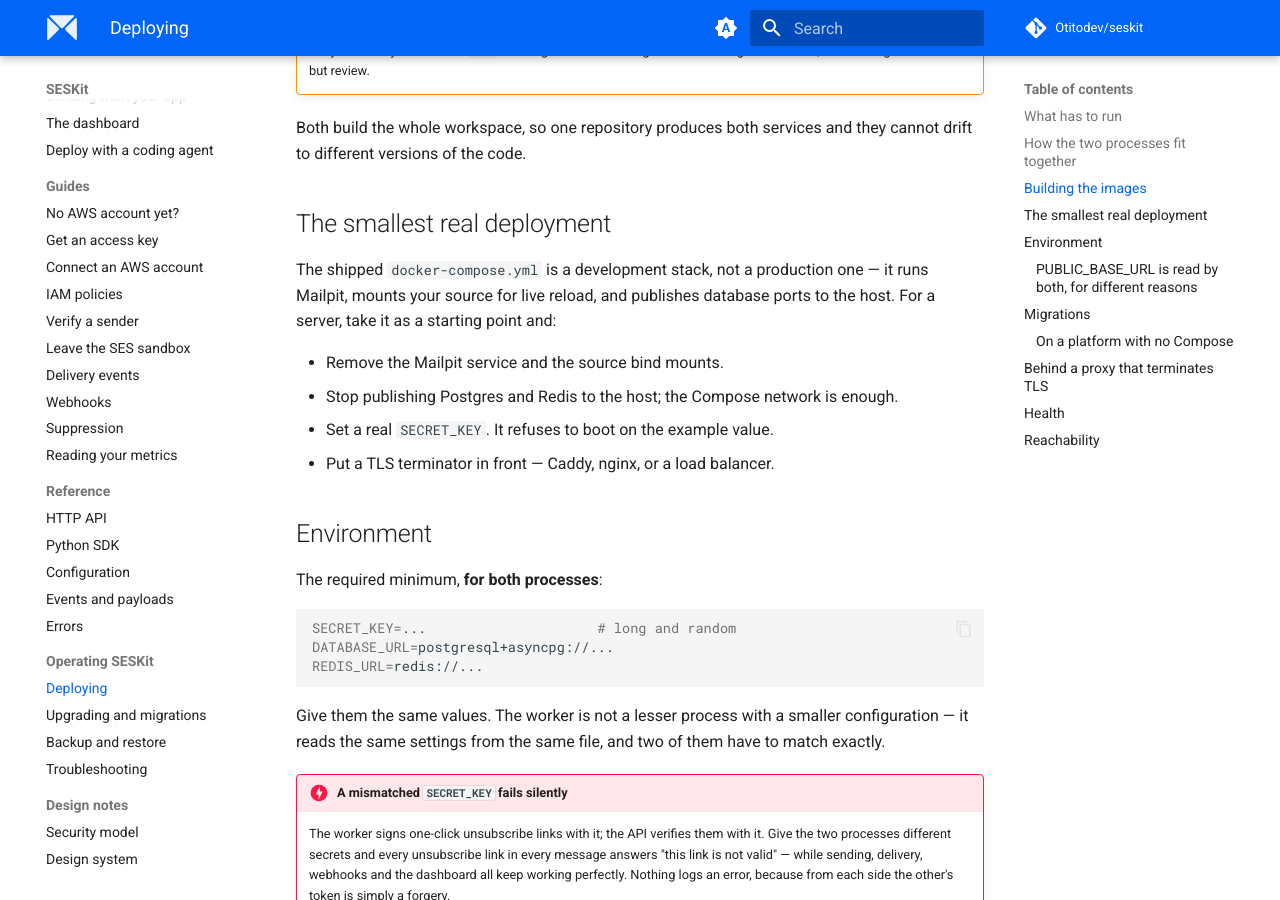
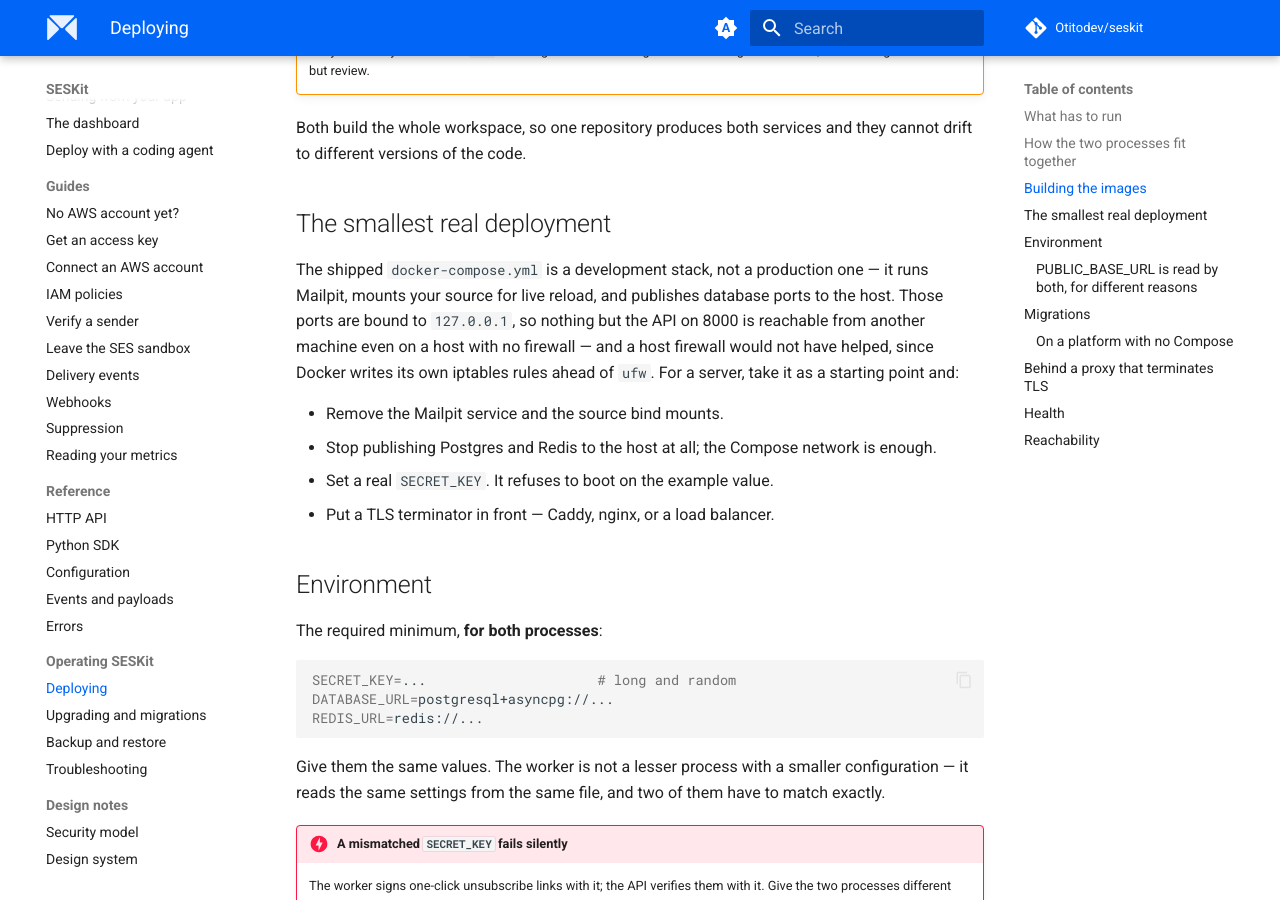
Before and after one commit to Otitodev/seskit, an MkDocs documentation site: the page built from docs/operating/deploying.md, in a window 1280 px wide and 900 px high, scrolled down 2121 px. Built offline with MkDocs 1.6.1 and Material for MkDocs 9.7.7, drawn with Linux system fonts in a browser that asks for light colours; comment, search, counter and statistics services are not loaded.

Commit message:
fix(docker): bind Postgres, Redis and Mailpit to localhost
Docker publishes a bare "host:container" port on every interface and
writes its own iptables rules ahead of ufw, so on a server with no cloud
firewall the shipped stack put an unauthenticated Redis, a seskit/seskit
Postgres and Mailpit's inbox on the internet. Seen on a real host, hidden
there only by the security group. The four are now bound to 127.0.0.1;
the API on 8000 is the one port meant to be reached from outside, and a
test holds that. localhost still reaches them for a developer.

```diff
--- a/docs/operating/deploying.md
+++ b/docs/operating/deploying.md
@@ -93,11 +93,14 @@ they cannot drift to different versions of the code.
 
 The shipped `docker-compose.yml` is a development stack, not a production one — it
 runs Mailpit, mounts your source for live reload, and publishes database ports
-to the host. For a server, take it as a starting point and:
+to the host. Those ports are bound to `127.0.0.1`, so nothing but the API on
+8000 is reachable from another machine even on a host with no firewall — and
+a host firewall would not have helped, since Docker writes its own iptables
+rules ahead of `ufw`. For a server, take it as a starting point and:
 
 - Remove the Mailpit service and the source bind mounts.
-- Stop publishing Postgres and Redis to the host; the Compose network is
-  enough.
+- Stop publishing Postgres and Redis to the host at all; the Compose network
+  is enough.
 - Set a real `SECRET_KEY`. It refuses to boot on the example value.
 - Put a TLS terminator in front — Caddy, nginx, or a load balancer.
 
```
Also changed, not shown: docker-compose.yml (+12 -4 lines), 1 other file.
